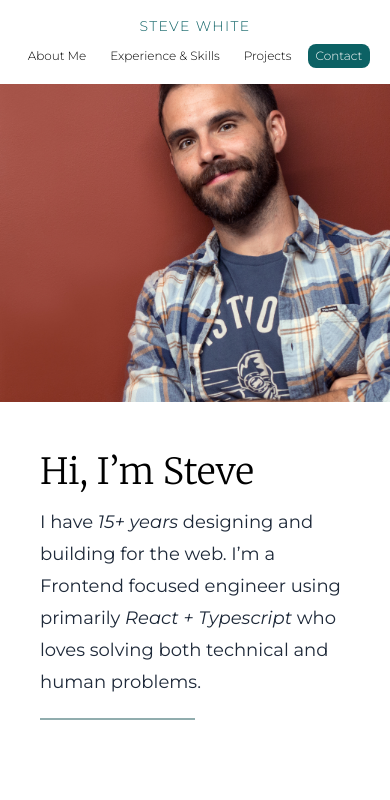
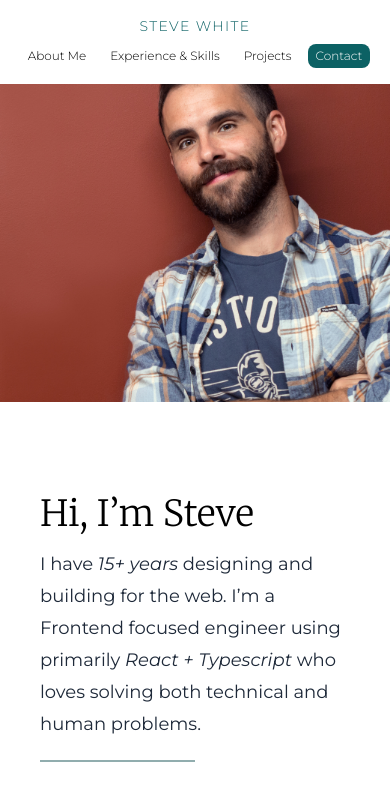
Before and after one commit to stwhitejr/resume-site, a React app: page /#contact in a window 390 px wide. Shown: the top 800 px of the page. Built offline with nearby package versions, Linux system fonts and the light colour scheme.

Commit message:
more mobile tweaks

```diff
--- a/src/pages/IntroPage.tsx
+++ b/src/pages/IntroPage.tsx
@@ -11,7 +11,7 @@ const IntroPage = () => {
       fullBleed
       className="flex flex-col-reverse md:flex-row h-full pt-10 md:pt-0"
     >
-      <ParallaxLayer className="flex-1 p-10 md:p-20 md:items-center flex">
+      <ParallaxLayer className="flex-1 p-10 md:p-20 items-center flex">
         <div>
           <Text variation="title" className="mb-1 md:mb-4">
             Hi, I’m Steve
--- a/src/pages/SalesPitchPage.tsx
+++ b/src/pages/SalesPitchPage.tsx
@@ -33,7 +33,7 @@ const Content = ({title, children, quote, image}) => {
   return (
     <ParallaxLayer translate="x" className="flex-1 self-center">
       <div className="p-0 md:p-5 lg:px-15">
-        <Text variation="subtitle" className="mb-4 md:mb-2 text-primary">
+        <Text variation="subtitle" className="mb-5 md:mb-2 text-primary">
           {title}
         </Text>
         {image}
@@ -52,9 +52,8 @@ const SalesPitchPage = () => {
   return (
     <PageSection
       id={SALES_PITCH_PAGE_ID}
-      topBuffer
       bottomBuffer
-      className="flex flex-col gap-15 md:gap-0 md:h-full"
+      className="flex flex-col gap-15 md:gap-0 md:h-full pt-0 md:pt-10"
     >
       <div className="flex-1 flex flex-col md:flex-row gap-4">
         <Image position="left" fileName="bridge" isMobileOnly={false} />
```
